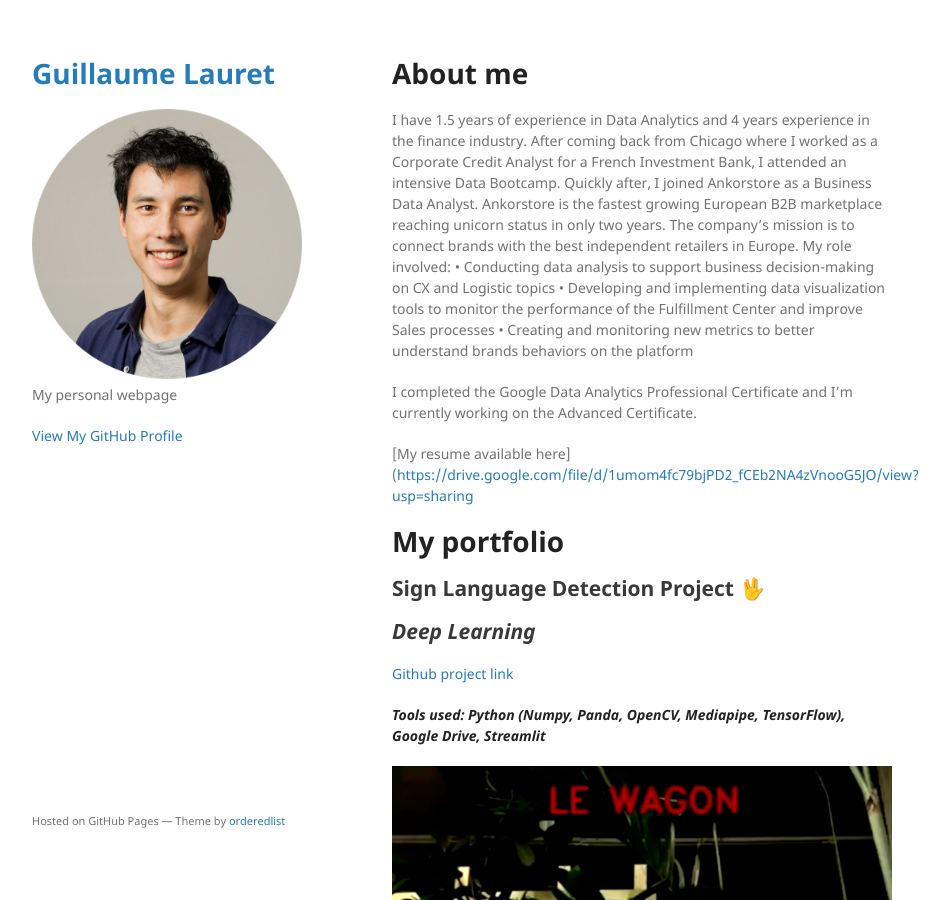
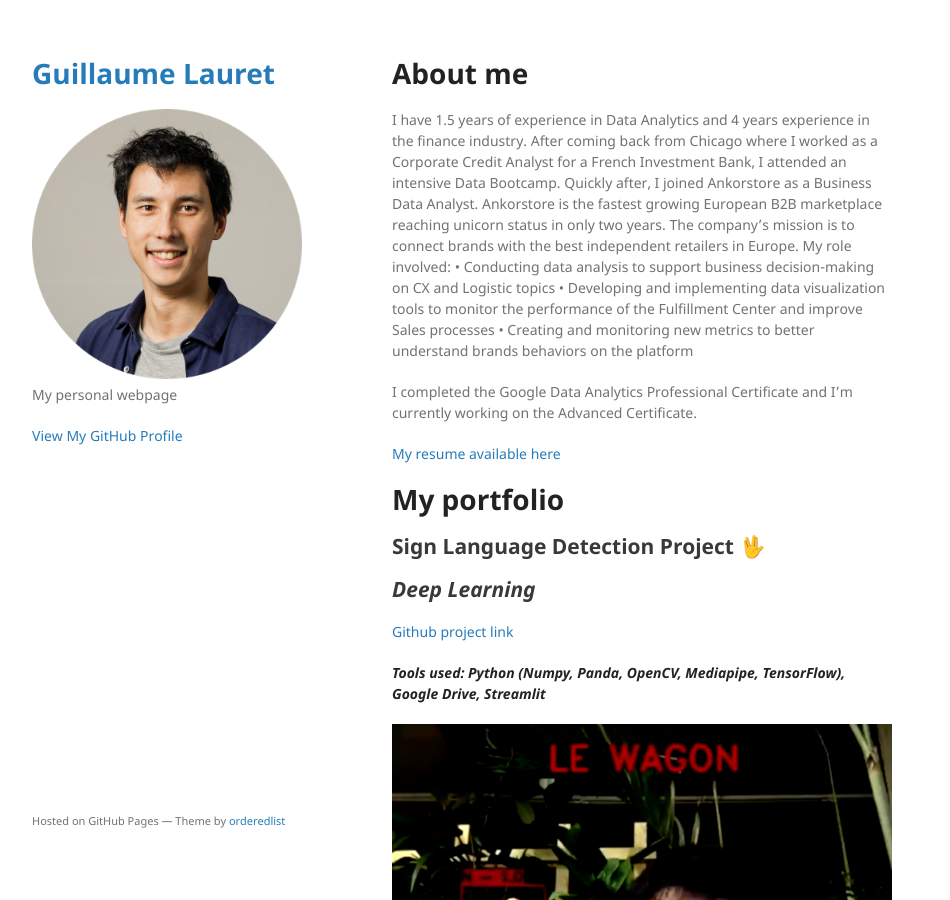
Before and after one commit to glauret/glauret.github.io, a Jekyll site: the page built from index.md, in a window 1280 px wide and 900 px high. Shown: the whole window, without its empty margins (178-1128 px from the left). Built offline with Jekyll 4.4.1, drawn with Linux system fonts in a browser that asks for light colours; our own code applies the rules of GitHub Pages for plain Markdown files; part of the change alters nothing that is shown.

Commit message:
Update index.md

```diff
--- a/index.md
+++ b/index.md
@@ -11,7 +11,7 @@ I have 1.5 years of experience in Data Analytics and 4 years experience in the f
 
 I completed the Google Data Analytics Professional Certificate and I'm currently working on the Advanced Certificate.
 
-[My resume available here]([https://drive.google.com/file/d/1umom4fc79bjPD2_fCEb2NA4zVnooG5JO/view?usp=sharing](https://drive.google.com/drive/folders/1M4Uu0XDg04DKEBgxGViT2XNIc55SAYEz)
+[My resume available here](https://drive.google.com/file/d/1FSssg7I-3M8xb7kFZ9PGRMuxTtKpH7D2/view?usp=sharing)
 
 # My portfolio
 
```
